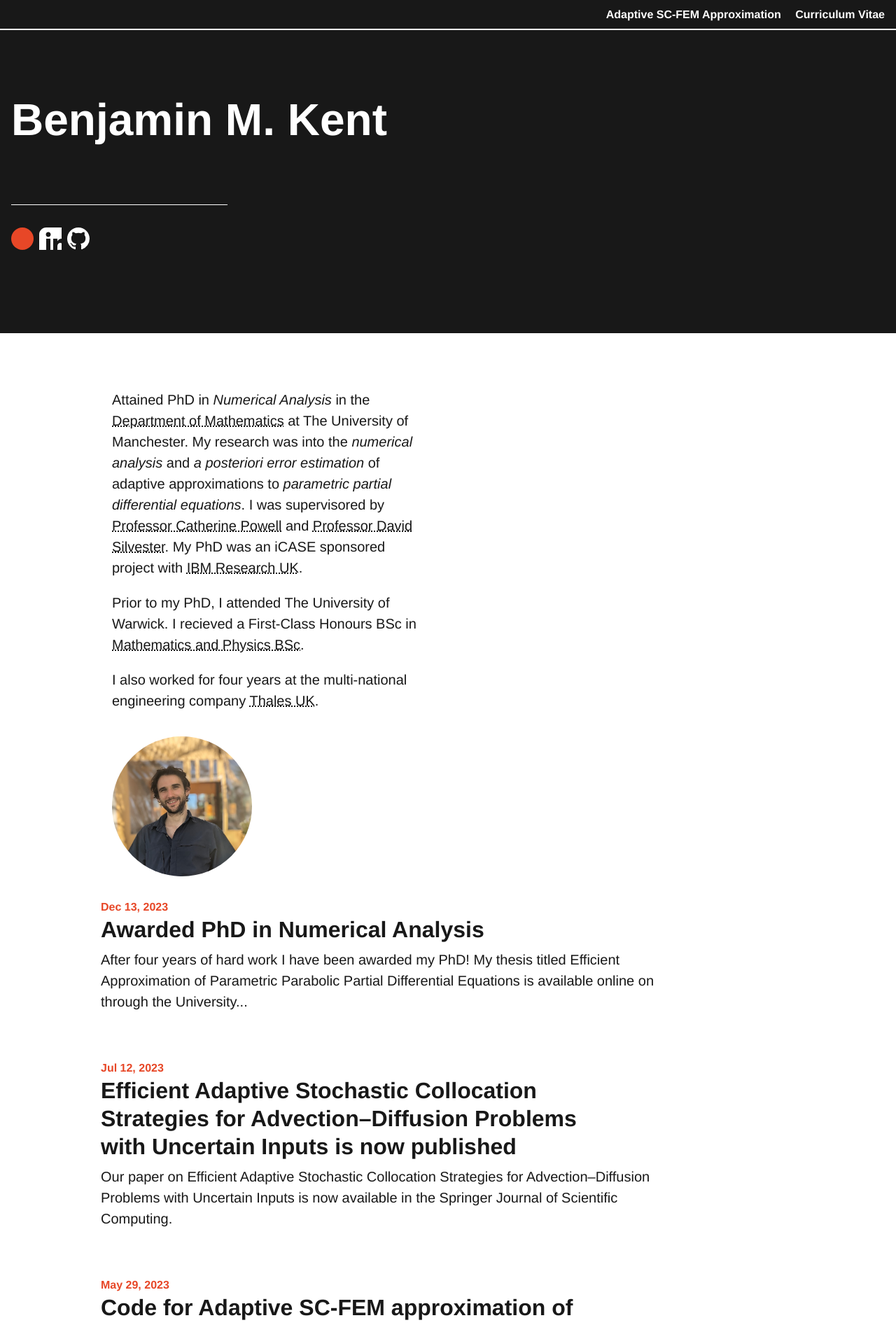
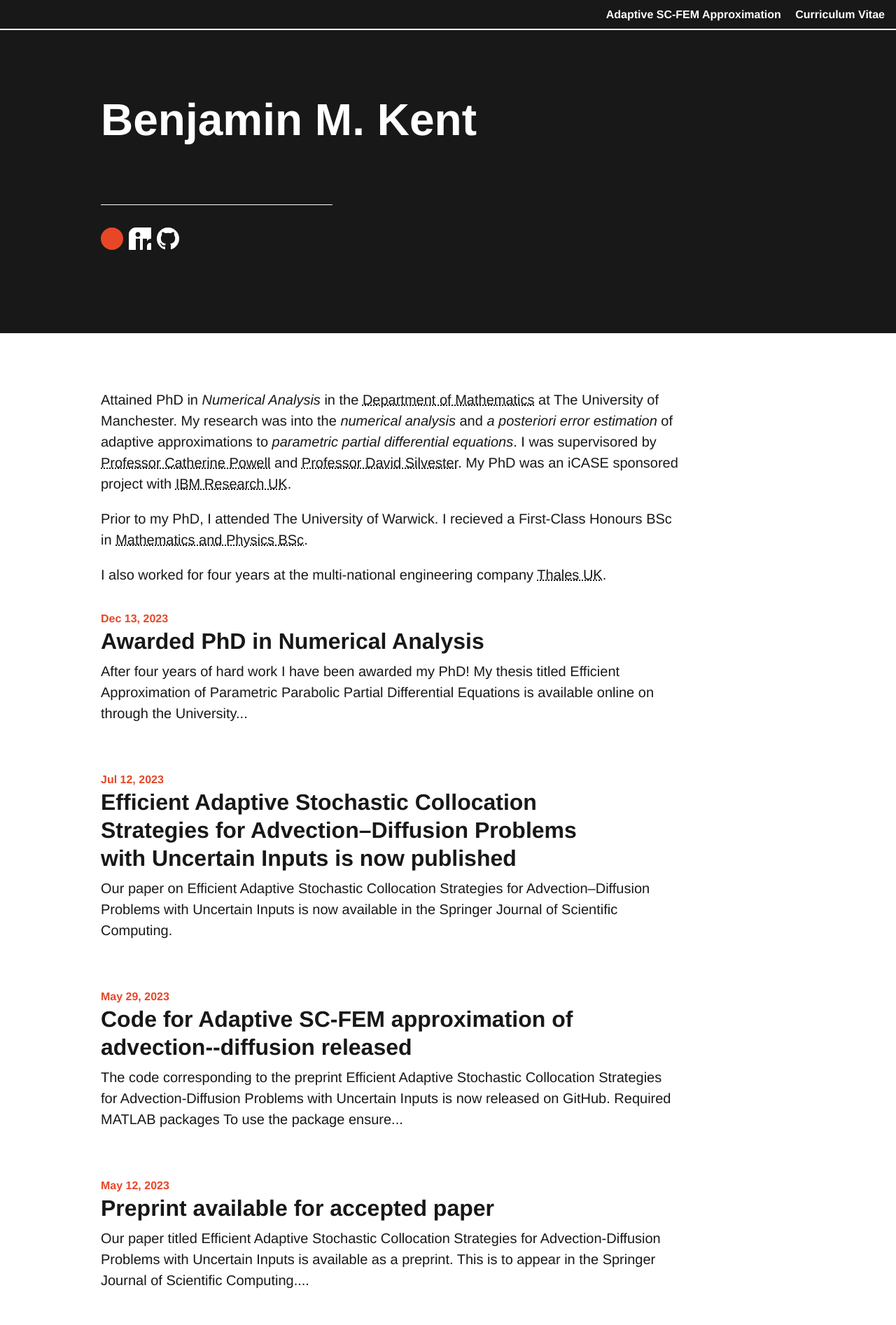
Before and after one commit to benmkent/benmkent.github.io, a Jekyll site: the page built from index.md, in a window 1280 px wide. Shown: the top 1893 px of the page at 70% size. Built offline with Jekyll 4.4.1, drawn with Linux system fonts in a browser that asks for light colours.

Commit message:
remove image

```diff
--- a/_layouts/home.html
+++ b/_layouts/home.html
@@ -2,20 +2,6 @@
 <html>
 
   {% include head.html %}
-  <head>
-    <style>
-      .circular-image {
-        width: 200px; /* Adjust the width and height as needed */
-        height: 200px;
-        border-radius: 50%; /* Makes the image circular */
-        overflow: hidden; /* Ensures the image doesn't overflow the circle */
-      }
-      .circular-image img {
-        width: 100%; /* Ensures the image fills the circular container */
-        height: auto; /* Maintains aspect ratio */
-      }
-    </style>
-  </head>
 
   <body>
 
@@ -35,7 +21,7 @@
           </ul>
         </div>
 
-        <div class="container col-9  px-2 mb-2 clearfix header-text">
+        <div class="container mx-auto px-2 mb-2 clearfix header-text">
           <h1 class="h0 inline-block col-9 sm-width-full py-4 mt-3 header-title">{{ site.title }}</h1>
 
           <div class="clearfix mb-4 py-1">
@@ -55,7 +41,6 @@
               <p class="h4 lh-condensed font-smoothing mt-2 py-1">{{ site.description }}</p>
             </div>
 
-
             <!-- <div class="col-4 sm-width-full left border-top-thin mt-3 mt-lg-0 ml-lg-4 table">
                 <div class="inline-block mt-3 mr-1">
                   {% include dot.html %}
@@ -71,15 +56,8 @@
 
 
       <div class="container mx-auto px-2 py-4">
-        <div class="container col-7  px-2 mb-2 clearfix">
-          <div class="prose" itemprop="articleBody">
-          {{ content }}
-          </div>
-        </div>
-        <div class="container col-3  px-2 mb-2 clearfix">
-            <div class="circular-image">
-              <img src="/assets/images/Portrait.jpg" alt="Author Image">
-            </div>
+        <div class="prose" itemprop="articleBody">
+        {{ content }}
         </div>
 
         {% for post in site.posts %}
```
